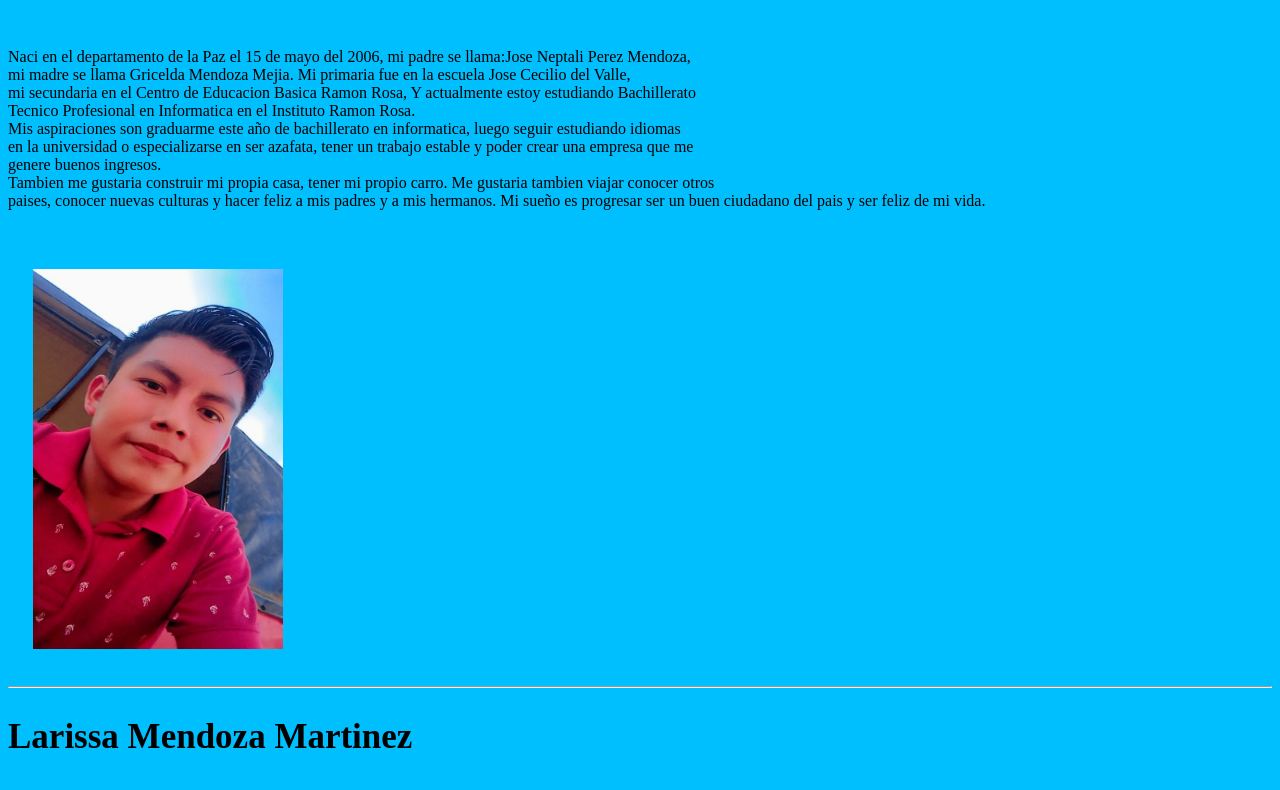
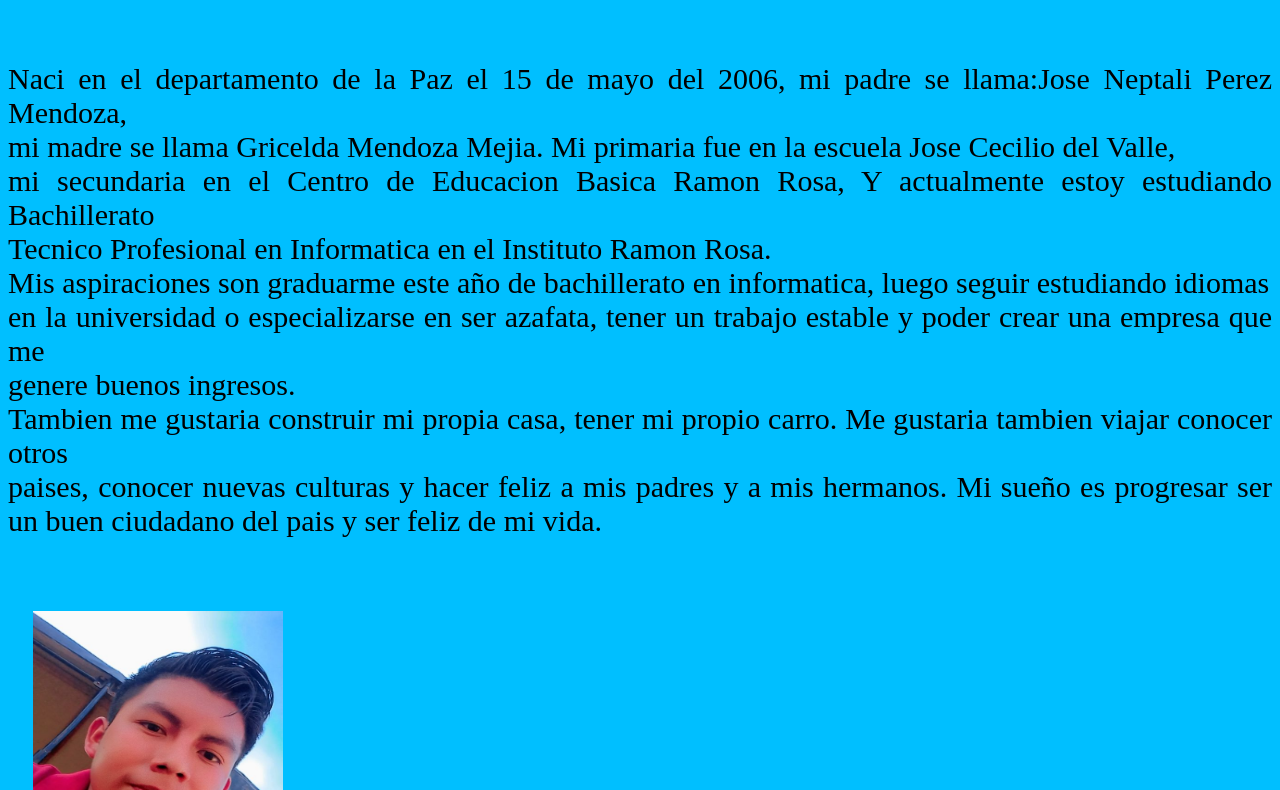
Before and after one commit to amigosconderecho/personal, a plain HTML site: page compas/companeros.html in a window 1280 px wide. Shown: the part 158-948 px from the top of the page. Drawn offline with Linux system fonts and the light colour scheme.

Commit message:
Update compas.css

```diff
--- a/compas/compas.css
+++ b/compas/compas.css
@@ -12,10 +12,11 @@ h2{
 	text-align:justify ;
 	font-size: 35px;
 	font-family: 'Bernard MT Condensed';
+	color:#ffffff;
 }
 p{
 	text-align: justify;
-	color: #000000
+	color: #000000;
 	font-size: 30px;
 }
 img{
```
